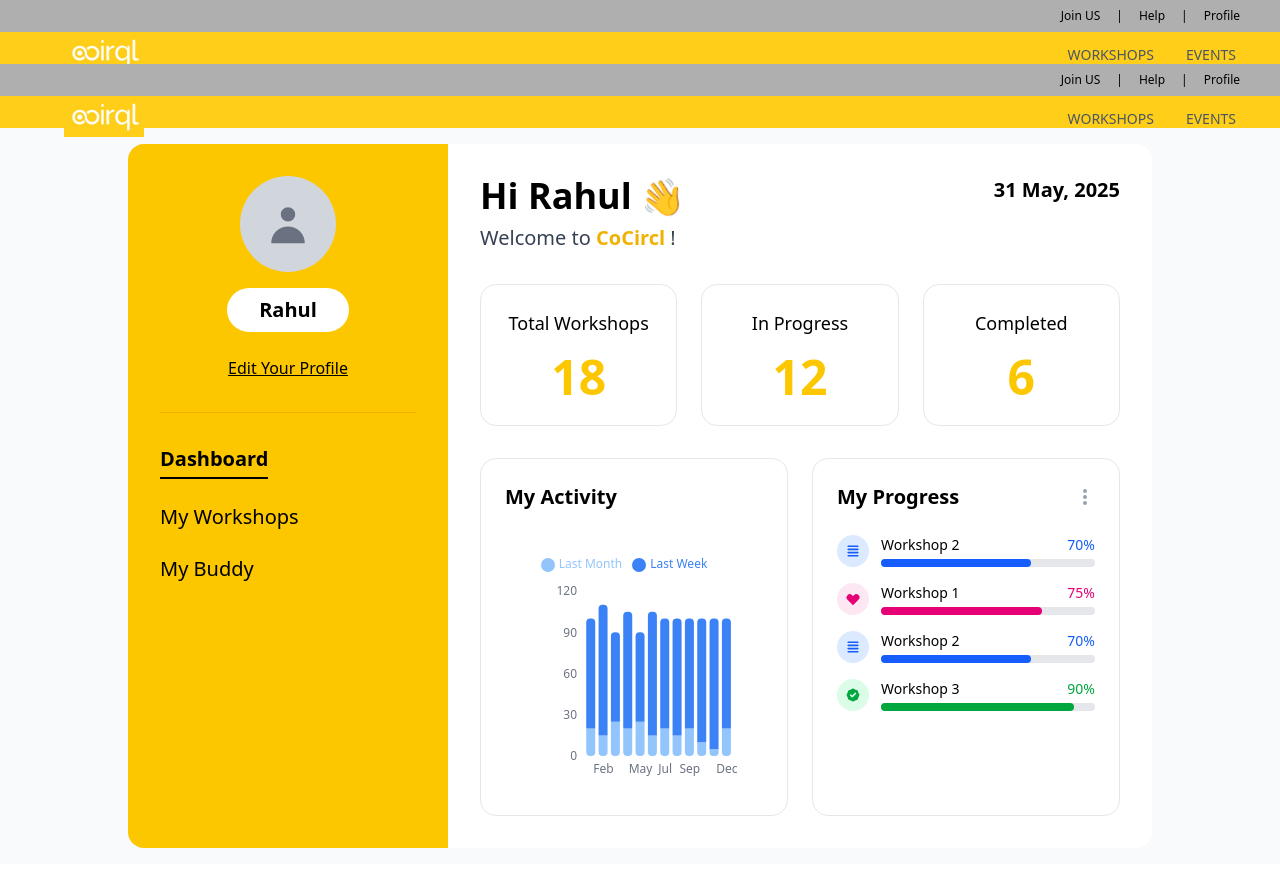
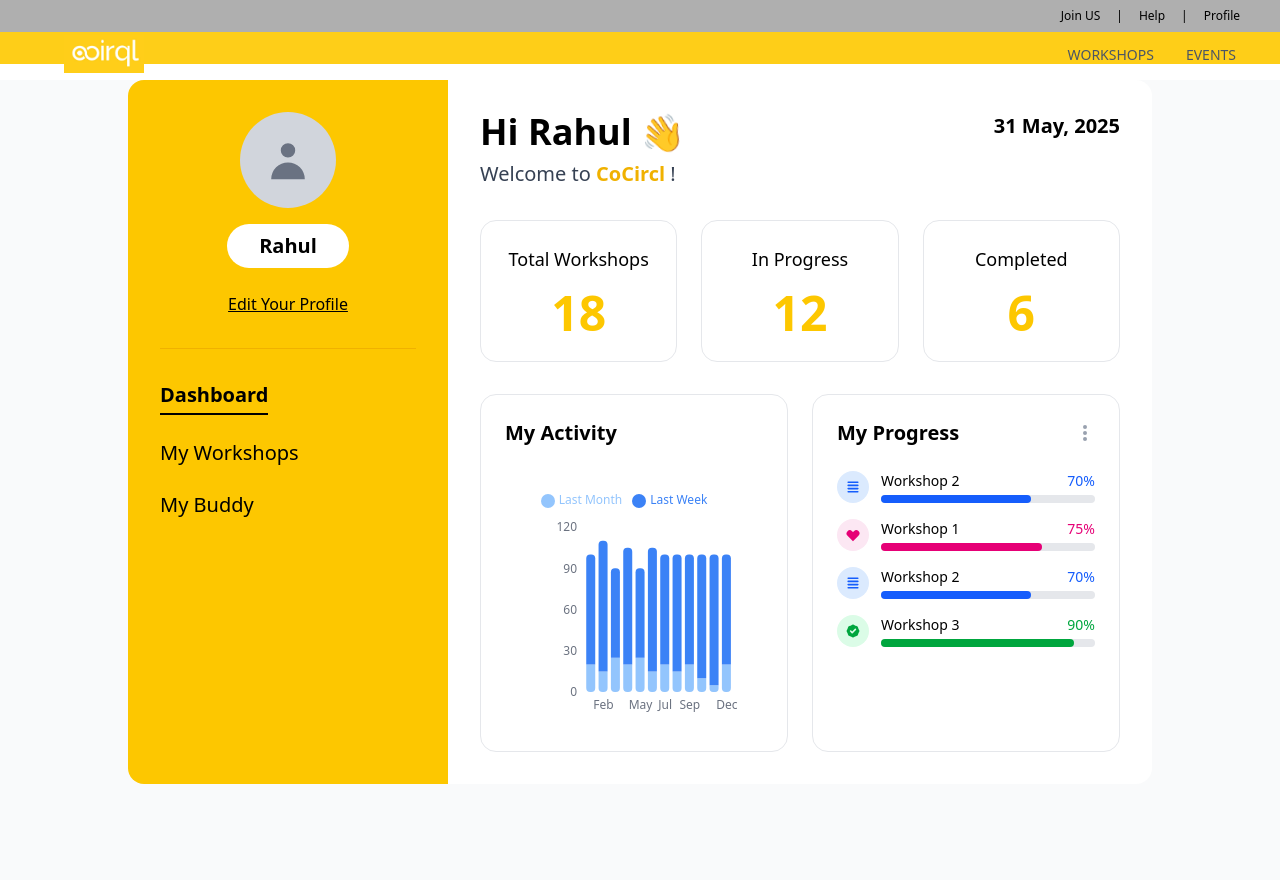
Before and after one commit to kurmananda-cocirql/front, a React (Vite) app: page /userprofile in a window 1280 px wide. Built offline with nearby package versions, Linux system fonts and the light colour scheme.

Commit message:
coach wave hand

```diff
--- a/src/pages/coachProfile.jsx
+++ b/src/pages/coachProfile.jsx
@@ -244,7 +244,7 @@ export default function Dashboard() {
             <Box sx={{ display: "flex", justifyContent: "space-between", alignItems: "center", mb: 4 }}>
               <Box>
                 <Typography className="font-bold text-black" variant="h4" sx={{ fontWeight: "bold", mb: 1 }}>
-                  Hi Aditi 👋
+                  Hi Aditi  <span className="text-4xl wave">👋</span>
                 </Typography>
                 <Typography variant="h6" sx={{ color: "#666" }}>
                   Welcome to <span style={{ color: "#FFD54F", fontWeight: "bold" }}>CoCirql</span> !
--- a/src/pages/userprofile.jsx
+++ b/src/pages/userprofile.jsx
@@ -25,7 +25,6 @@ const UserProfile = () => {
 
     return (
         <div className="min-h-screen bg-gray-50">
-            <Navbar />
 
             <div className="flex mt-4 mx-0 gap-0 lg:mx-[10vw]">
                 {/* Left Sidebar */}
```
